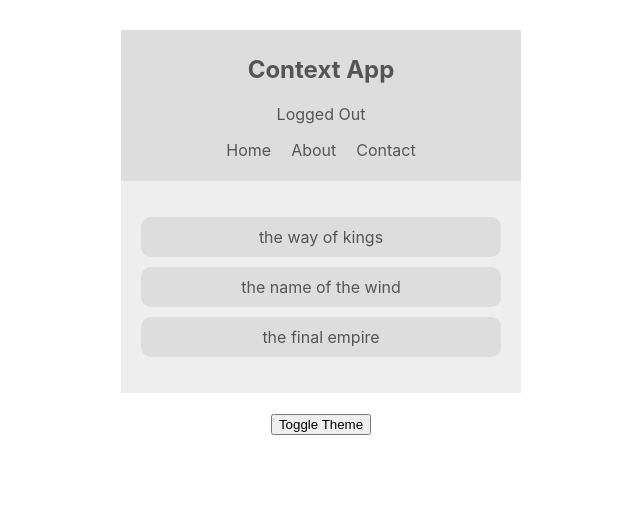
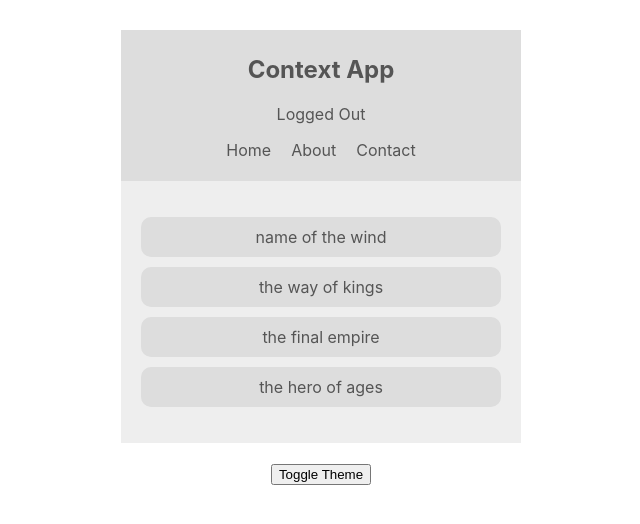
Before and after one commit to bmuthoga/contextapi, a React (Create React App) app: page / in a window 1280 px wide. Shown: the top 524 px of the page, without its empty margins (319-959 px from the left). Built offline with nearby package versions, Linux system fonts and the light colour scheme.

Commit message:
feat(create-context-with-functional-components): create context with functional component
- add BookContext.js
- add BookContextProvider using functional component and useState hook
- wrap BookList.js in BookContextProvider in App.js
- consume BookContext in BookList.js

```diff
--- a/src/App.js
+++ b/src/App.js
@@ -4,6 +4,7 @@
 import ThemeContextProvider from './contexts/ThemeContext'
 import ThemeToggle from './components/ThemeToggle'
 import AuthContextProvider from './contexts/AuthContext'
+import BookContextProvider from './contexts/BookContext'
 
 function App() {
   return (
@@ -11,7 +12,9 @@
       <ThemeContextProvider>
         <AuthContextProvider>
           <Navbar />
-          <BookList />
+          <BookContextProvider>
+            <BookList />
+          </BookContextProvider>
           <ThemeToggle />
         </AuthContextProvider>
       </ThemeContextProvider>
--- a/src/components/BookList.js
+++ b/src/components/BookList.js
@@ -1,16 +1,16 @@
 import React, { useContext } from 'react';
 import { ThemeContext } from '../contexts/ThemeContext'
+import { BookContext } from '../contexts/BookContext';
 
 const BookList = () => {
   const { isLightTheme, light, dark } = useContext(ThemeContext)
+  const { books } = useContext(BookContext)
   const theme = isLightTheme ? light : dark
 
   return (
     <div className='book-list' style={{ color: theme.syntax, background: theme.bg }}>
       <ul>
-        <li style={{ background: theme.ui }}>the way of kings</li>
-        <li style={{ background: theme.ui }}>the name of the wind</li>
-        <li style={{ background: theme.ui }}>the final empire</li>
+        {books.map(book => <li key={book.id} style={{ background: theme.ui }}>{book.title}</li>)}
       </ul>
     </div>
   )
--- /dev/null
+++ b/src/contexts/BookContext.js
@@ -0,0 +1,21 @@
+import React, { createContext, useState } from 'react'
+
+export const BookContext = createContext()
+
+const BookContextProvider = (props) => {
+  // without destructuring setBooks since not needed
+  const [ books ] = useState([
+    { title: 'name of the wind', id: 1 },
+    { title: 'the way of kings', id: 2 },
+    { title: 'the final empire', id: 3 },
+    { title: 'the hero of ages', id: 4 }
+  ])
+
+  return (
+    <BookContext.Provider value={{ books }}>
+      {props.children}
+    </BookContext.Provider>
+  )
+}
+
+export default BookContextProvider
```
